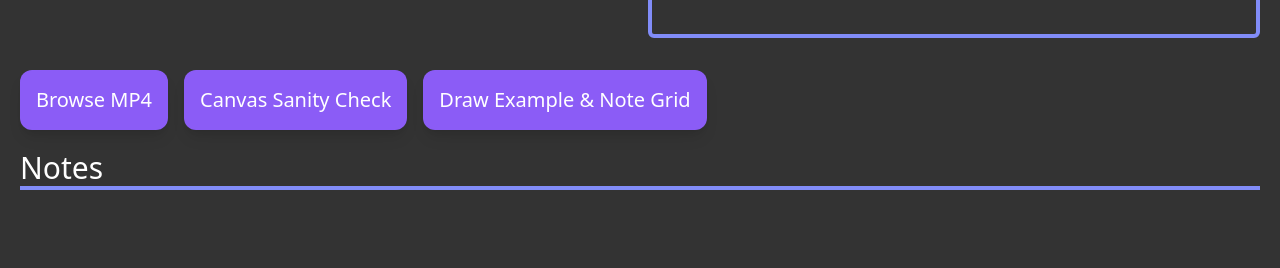
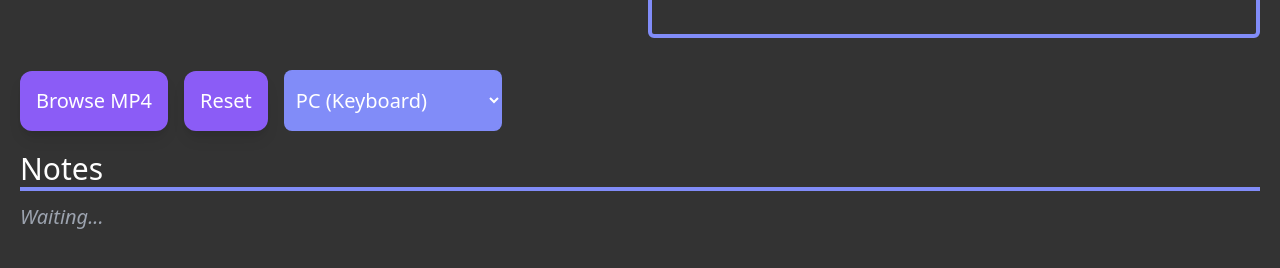
Before and after one commit to TibixDev/GenshinLyreParser, a Vue app: page / in a window 1280 px wide. Shown: the part 468-736 px from the top of the page. Built offline with nearby package versions, Linux system fonts and the light colour scheme.

Commit message:
UI Changes & Note Type Selector

```diff
--- a/src/components/NotesDisplay.vue
+++ b/src/components/NotesDisplay.vue
@@ -1,4 +1,5 @@
 <template>
+    <p v-if="notes.length === 0" class="italic text-gray-400">Waiting...</p>
     <template v-for="note, noteIndex in notes" :key="noteIndex">
         <span v-if="typeof note[0] === 'number'" :class="getNoteClass(note)">
             {{ constructNote(note) + " "}}
@@ -23,7 +24,7 @@ const props = defineProps({
         type: Array,
         default: () => []
     },
-    displayType: {
+    noteType: {
         // can be pc, mobile, xbox, ps
         type: String,
         default: 'mobile'
@@ -34,10 +35,10 @@ const props = defineProps({
  * Constructs a note string based on the
  * display type, for example for PC or Mobile.
  * @param {Number[]} note
- * @param {String} displayType
+ * @param {String} noteType
  */
-function constructNote(note, displayType=props.displayType) {
-    switch (displayType) {
+function constructNote(note, noteType=props.noteType) {
+    switch (noteType) {
         case 'pc':
             return keyMap[note[0]][note[1]];
         case 'mobile':
--- a/src/views/Converter.vue
+++ b/src/views/Converter.vue
@@ -19,15 +19,29 @@
             <button class="lyre-button">Browse MP4</button>
             <button
                 class="lyre-button"
+                @click="resetNotes()"
+            >Reset</button>
+            <button
+                class="lyre-button hidden"
                 @click="sanityChecks(lyreCanvas)"
             >Canvas Sanity Check</button>
             <button
-                class="lyre-button"
+                class="lyre-button hidden"
                 @click="drawExample(lyreCanvas)"
             >Draw Example & Note Grid</button>
+            <select
+                name="noteType"
+                v-model="noteType"
+                class="bg-indigo-400 text-white rounded-lg px-2 py-4"
+            >
+                <option value="pc">PC (Keyboard)</option>
+                <option value="mobile">Mobile (Raw Notes)</option>
+                <option disabled value="ps">Playstation (TBD)</option>
+                <option disabled value="xbox">Xbox (TBD)</option>
+            </select>
         </div>
         <p class="text-semibold text-3xl mt-5 mb-3 border-b-4 border-indigo-400">Notes</p>
-        <NotesDisplay :notes="noteHits" />
+        <NotesDisplay :notes="noteHits" :noteType="noteType" />
     </div>
 </template>
 
@@ -44,31 +58,36 @@
 </style>
 
 <script setup>
+// Vue Imports
+import { ref, onMounted } from 'vue';
+import NotesDisplay from '../components/NotesDisplay.vue';
+
 // Imports
-import { ref, onMounted } from 'vue';
 import lyrePlayerImg from '../assets/lyreplayer.png';
 import lyrePlayerPressedImg from '../assets/lyreplayer_pressed.png';
 import genshinLyreVid from '../assets/genshin_lit_lyre.mp4';
 import { fetchImage, deltaE } from '../utils/CanvasUtils';
 
-// Vue Imports
-import NotesDisplay from '../components/NotesDisplay.vue';
-
-// Vue will automatically assign this to the canvas
-// DOM element, since it's the same name
+// DOM ref bindings
+// ^ Vue will automatically assign this to the canvas
+// ^ DOM element, since it's the same name
 const lyreCanvas = ref(null);
 const lyreVideo = ref(null);
 
+// Note detection variables
 let noteHits = ref([]);
 let noteTimeouts = [];
 let noteBundle = [];
 let noteCurrentFrame = ref(0);
 
+// Option variables
+let noteType = ref('pc');
+
 /**
  * Resets all the global values associated
  * with the note grid.
  */
-function localReset() {
+function resetNotes() {
     noteHits.value = [];
     noteTimeouts = [];
     noteBundle = [];
@@ -138,7 +157,7 @@ function sanityChecks(canvas) {
  * @param {HTMLCanvasElement} canvas
  */
 async function drawExample(canvas) {
-    localReset();
+    resetNotes();
 
     // Fetching the image
     const image = await fetchImage(lyrePlayerPressedImg);
```
